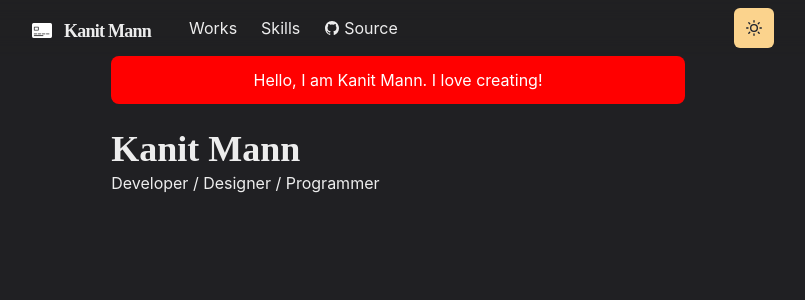
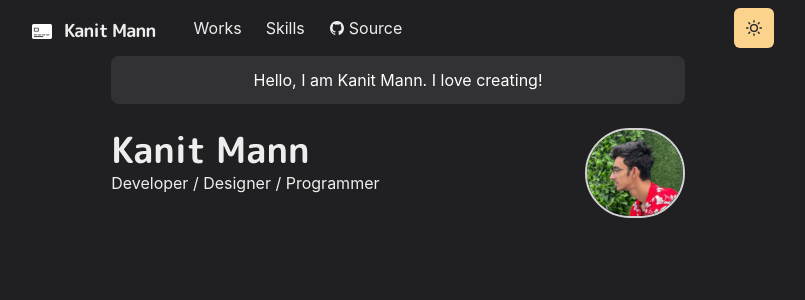
Before and after one commit to kanitmann/portfoliov2, a Next.js app: page / in a window 1280 px wide. Shown: the top 300 px of the page, without its empty margins (242-1047 px from the left). Built offline with nearby package versions, Linux system fonts and the light colour scheme.

Commit message:
Componenet: Profile pic added

```diff
--- a/pages/_app.js
+++ b/pages/_app.js
@@ -1,11 +1,12 @@
 import { ChakraProvider } from "@chakra-ui/react";
 import Layout from '../components/layouts/main'
 import theme from "../lib/theme";
-
+import Fonts from "../components/fonts";
 
 const Website = ({ Component, pageProps, router }) => {
     return (
         <ChakraProvider theme={theme}>
+            <Fonts />
             <Layout router={router}>
                 <Component {...pageProps} key={router.route} />
 
--- a/pages/index.js
+++ b/pages/index.js
@@ -1,16 +1,28 @@
-import { Container, Box, Heading } from '@chakra-ui/react'
+import { Container, Box, Heading, Image, useCOlorModeValue, useColorModeValue } from '@chakra-ui/react'
 
 const Page = () => {
     return (
         <Container>
-            <Box borderRadius="lg" bg="red" mb={6} p={3} textColor="white" align="center">
+            <Box borderRadius="lg" bg={useColorModeValue('whiteAlpha.500', 'whiteAlpha.200')} mb={6} p={3} textColor="white" align="center">
                 Hello, I am Kanit Mann. I love creating!
             </Box>
 
             <Box display={{ md: 'flex' }}>
                 <Box flexGrow={1}>
-                    <Heading as = "h2" variant = "page-title">Kanit Mann</Heading>
+                    <Heading as="h2" variant="page-title">Kanit Mann</Heading>
                     <p>Developer / Designer / Programmer</p>
+                </Box>
+                <Box flexShrink={0} mt={{ base: 4, md: 0 }} ml={{ md: 6 }} align="center">
+                    <Image
+                        borderColor="whiteAlpha.800"
+                        borderWidth={2}
+                        borderStyle="solid"
+                        maxWidth="100px"
+                        display="inline-block"
+                        borderRadius="full"
+                        src="/images/kanitmann.png"
+                        alt="Profile Image"
+                    />
                 </Box>
             </Box>
         </Container>
```
